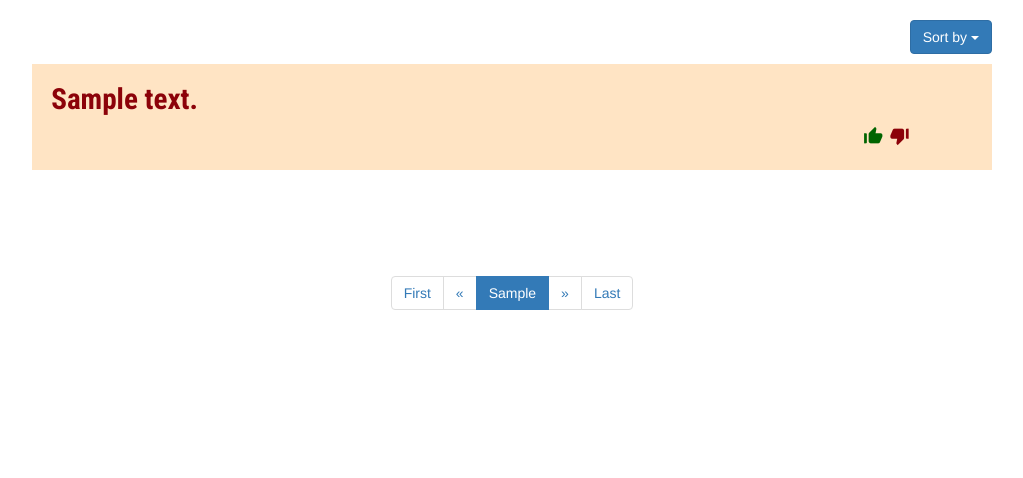
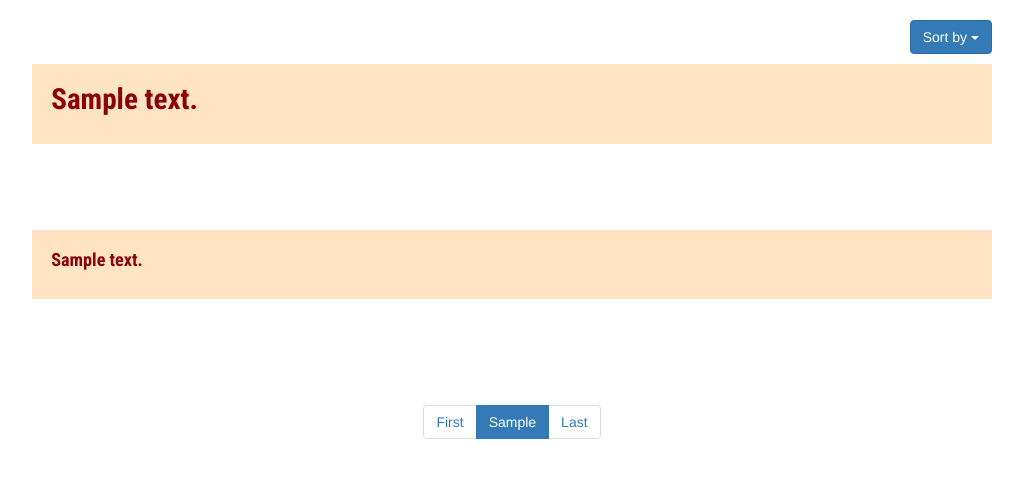
Before and after one commit to Satyamjay/repairmyship, a Django app: template authentication/templates/answer.html in a window 1280 px wide. Shown: the part 52-530 px from the top of the page, without its empty margins (128-1151 px from the left). Run offline with Django 3.2, Linux system fonts and the light colour scheme; tables that the repository leaves empty hold one stand-in row (values such as "Sample post"); the template is opened without the code that fills it: values that come from a table or form of the project are taken from there, most other values are stand-ins (such as "Sample title", 1, 10 or a date in 2020); some libraries are stand-ins or nearby versions.

Commit message:
initialcommit

```diff
--- a/BuildMyShip/urls.py
+++ b/BuildMyShip/urls.py
@@ -26,5 +26,5 @@
     path('signup/', views.signup),
     path('login/', views.login),
     path('logout/', views.logout),
-    path('answer/(+d/)', views.answer),
+    path('answer/<int:question_id>/<int:page_number>/', views.answers),
 ]
--- a/authentication/templates/answer.html
+++ b/authentication/templates/answer.html
@@ -20,15 +20,17 @@
 
     <!-- start content -->
 	<div id="content">
-        {% for question in questions %}
             <div>
                <h2 id="question_text"><a href="#"> {{ question.text }}</a> </h2>
-                <a href="/home" class="icon-block">
-                <i class="material-icons" style="font-size:22px;margin-left: 88%;color: darkgreen">thumb_up_alt</i></a>
-                <a href="/home" class="icon-block">
-                <i class="material-icons" style="font-size:22px;">thumb_down_alt</i></a>
             </div>
-        {% endfor %}
+            <div>
+                <style>
+                    a:hover {text-decoration: none;}
+                </style>
+                {% for answer in answers %}
+                    <h3 id="answer_text">{{ answer.text }}</h3>
+                {% endfor %}
+            </div>
 	</div>
     <!-- end content -->
 
@@ -37,35 +39,38 @@
         <ul class="pagination pagination-circle pg-blue mb-0">
 
             <!--First-->
-            <li class="page-item"><a class="page-link" href="/home/page-1">First</a></li>
-
+            <li class="page-item"><a class="page-link" href="/answer/{{ question.id }}/1">First</a></li>
+        {% if current_page.0 > 1 %}
             <!--Arrow left-->
             <li class="page-item">
-                <a class="page-link" aria-label="Previous" href="/home/page-{{ current_page.0|add:"-1" }}">
+                <a class="page-link" aria-label="Previous" href="/answer/{{ question.id }}/{{ current_page.0|add:"-1" }}">
                     <span aria-hidden="true">&laquo;</span>
                     <span class="sr-only">Previous</span>
                 </a>
             </li>
+        {% endif %}
 
             <!--Numbers-->
-            <li class="page-item active"><a class="page-link" href="/home/page-{{ current_page.0 }}">{{ current_page.0 }}</a></li>
+            <li class="page-item active"><a class="page-link" href="/answer/{{ question.id }}/{{ current_page.0 }}">{{ current_page.0 }}</a></li>
             {% for i in current_page %}
                 {% if i < max_pages %}
-                <li class="page-item"><a class="page-link" href="/home/page-{{ i|add:"1" }}">{{ i|add:"1" }}</a></li>
+                <li class="page-item"><a class="page-link" href="/answer/{{ question.id }}/{{ i|add:"1" }}">{{ i|add:"1" }}</a></li>
                 {% endif %}
             {% endfor %}
 
 
             <!--Arrow right-->
+        {% if current_page.0 < max_pages %}
             <li class="page-item">
-                <a class="page-link" aria-label="Next" href="/home/page-{{ current_page.0|add:"1" }}">
+                <a class="page-link" aria-label="Next" href="/answer/{{ question.id }}/{{ current_page.0|add:"1" }}">
                     <span aria-hidden="true">&raquo;</span>
                     <span class="sr-only">Next</span>
                 </a>
             </li>
+        {% endif %}
 
             <!--Last-->
-            <li class="page-item"><a class="page-link" href="/home/page-{{ max_pages }}">Last</a></li>
+            <li class="page-item"><a class="page-link" href="/answer/{{ question.id }}/{{ max_pages }}">Last</a></li>
 
         </ul>
     </nav>
--- a/authentication/templates/home.html
+++ b/authentication/templates/home.html
@@ -38,7 +38,7 @@
 	<div id="content">
         {% for question in questions %}
             <div>
-               <h2 id="question_text"><a href="/answer/{{ question.id }}"> {{ question.text }}</a> </h2>
+               <h2 id="question_text"><a href="/answer/{{ question.id }}/1/"> {{ question.text }}</a> </h2>
                 <h6>Posted On: {{ question.when }}</h6>
                 <a href="/home" class="icon-block">
                 <i class="material-icons" style="font-size:22px;margin-left: 88%;color: darkgreen">thumb_up_alt</i></a>
@@ -57,6 +57,7 @@
             <!--First-->
             <li class="page-item"><a class="page-link" href="/home/page-1">First</a></li>
 
+        {% if current_page.0 > 1 %}
             <!--Arrow left-->
             <li class="page-item">
                 <a class="page-link" aria-label="Previous" href="/home/page-{{ current_page.0|add:"-1" }}">
@@ -64,6 +65,7 @@
                     <span class="sr-only">Previous</span>
                 </a>
             </li>
+        {% endif %}
 
             <!--Numbers-->
             <li class="page-item active"><a class="page-link" href="/home/page-{{ current_page.0 }}">{{ current_page.0 }}</a></li>
@@ -75,12 +77,14 @@
 
 
             <!--Arrow right-->
+        {% if current_page.0 < max_pages %}
             <li class="page-item">
                 <a class="page-link" aria-label="Next" href="/home/page-{{ current_page.0|add:"1" }}">
                     <span aria-hidden="true">&raquo;</span>
                     <span class="sr-only">Next</span>
                 </a>
             </li>
+        {% endif %}
 
             <!--Last-->
             <li class="page-item"><a class="page-link" href="/home/page-{{ max_pages }}">Last</a></li>
```
Also changed, not shown: authentication/views.py (+20 -7 lines).
